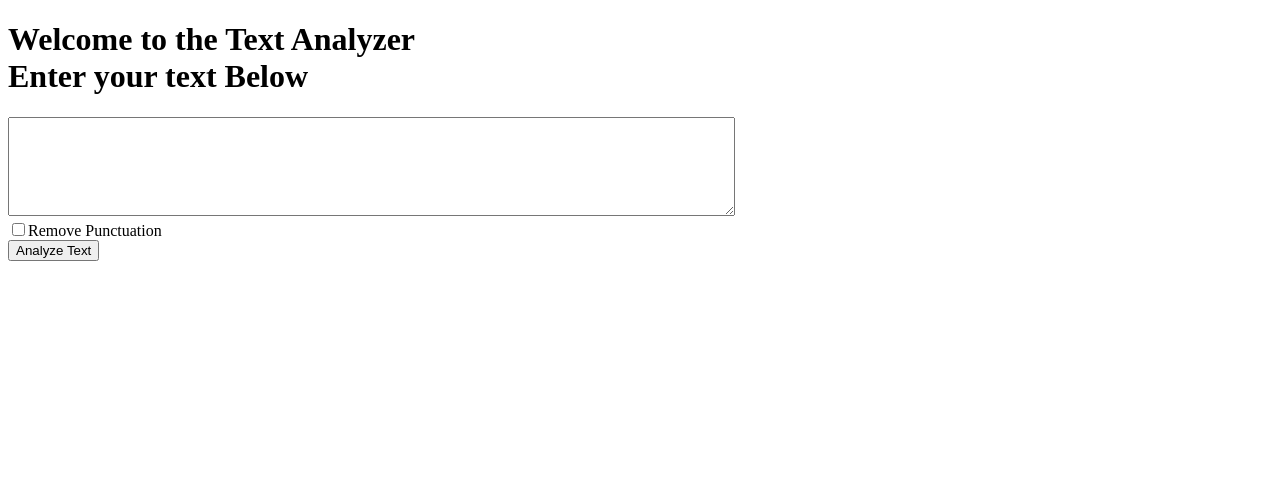
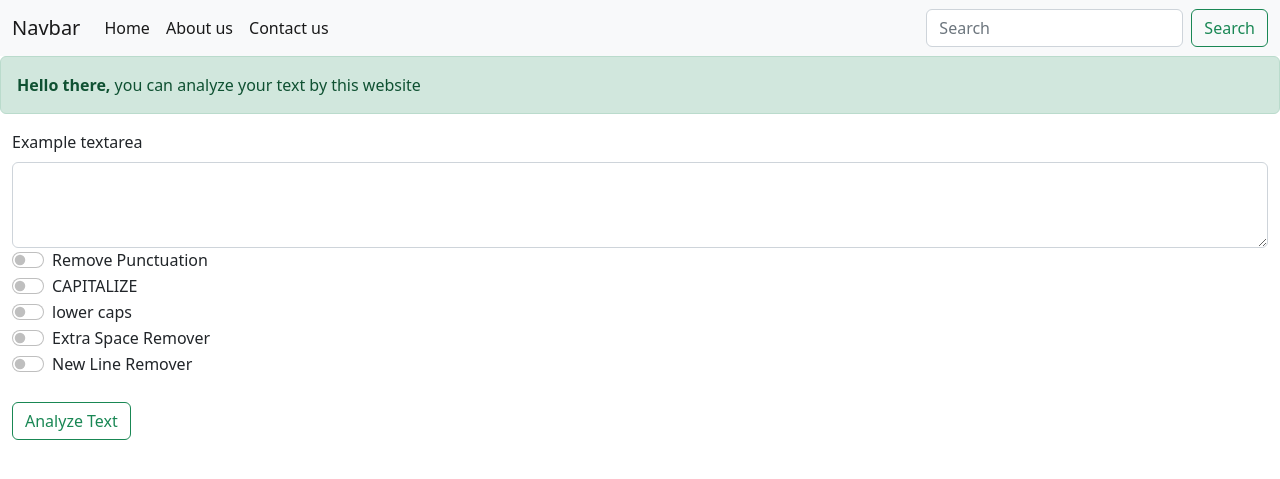
Before and after one commit to Anandraj134/Django, a Django app: page / in a window 1280 px wide. Shown: the top 479 px of the page. Run offline with Django 4.2, Linux system fonts and the light colour scheme.

Commit message:
14 videos completed

```diff
--- a/djangoProject/views.py
+++ b/djangoProject/views.py
@@ -24,11 +24,30 @@ def ex1(request):
 def analyze(request):
     djtext = request.GET.get('text', 'default')
     remove = request.GET.get('removepunc', 'off')
+    fullcaps = request.GET.get('fullcaps', 'off')
+    lowercaps = request.GET.get('lowercaps', 'off')
+    extraspace = request.GET.get('extraspace', 'off')
+    newline = request.GET.get('newline', 'off')
+
     analyzed = ""
     punc = """!()-{}[];:'"\,<>./?@#$%^&*_~"""
     if remove == 'on':
         for i in djtext:
             if i not in punc:
+                analyzed += i
+    elif fullcaps == 'on':
+        analyzed = str(djtext).upper()
+    elif lowercaps == 'on':
+        analyzed = str(djtext).lower()
+    elif extraspace == 'on':
+        for i in range(len(djtext)):
+            if djtext[i] == ' ' and djtext[i+1] == ' ':
+                pass
+            else:
+                analyzed += djtext[i]
+    elif newline == 'on':
+        for i in djtext:
+            if i != "\n":
                 analyzed += i
     else:
         analyzed = "You haven't checked the checkbox"
--- a/templates/index.html
+++ b/templates/index.html
@@ -1,19 +1,72 @@
-<!DOCTYPE html>
+<!doctype html>
 <html lang="en">
 <head>
-    <meta charset="UTF-8">
-    <title>Index</title>
+    <meta charset="utf-8">
+    <meta name="viewport" content="width=device-width, initial-scale=1">
+    <title>Bootstrap demo</title>
+    <link href="https://cdn.jsdelivr.net/npm/bootstrap@5.2.2/dist/css/bootstrap.min.css" rel="stylesheet"
+          integrity="sha384-Zenh87qX5JnK2Jl0vWa8Ck2rdkQ2Bzep5IDxbcnCeuOxjzrPF/et3URy9Bv1WTRi" crossorigin="anonymous">
 </head>
 <body>
-<h1>Welcome to the Text Analyzer<br>Enter your text Below</h1>
-<form action="/analyze" method="get">
-    <textarea name="text" style="margin: 0px; width: 721px; height: 93px;"></textarea>
-    <br>
-    <input type="checkbox" name="removepunc">Remove Punctuation<br>
-    <button type="submit">
-        Analyze Text
-    </button>
-</form>
+<nav class="navbar navbar-expand-lg bg-light">
+    <div class="container-fluid">
+        <a class="navbar-brand" href="#">Navbar</a>
+        <button class="navbar-toggler" type="button" data-bs-toggle="collapse" data-bs-target="#navbarSupportedContent"
+                aria-controls="navbarSupportedContent" aria-expanded="false" aria-label="Toggle navigation">
+            <span class="navbar-toggler-icon"></span>
+        </button>
+        <div class="collapse navbar-collapse" id="navbarSupportedContent">
+            <ul class="navbar-nav me-auto mb-2 mb-lg-0">
+                <li class="nav-item">
+                    <a class="nav-link active" aria-current="page" href="#">Home</a>
+                </li>
+                <li class="nav-item">
+                    <a class="nav-link active" aria-current="page" href="#">About us</a>
+                </li>
+                <li class="nav-item">
+                    <a class="nav-link active" aria-current="page" href="#">Contact us</a>
+                </li>
+            </ul>
+            <form class="d-flex" role="search">
+                <input class="form-control me-2" type="search" placeholder="Search" aria-label="Search">
+                <button class="btn btn-outline-success" type="submit">Search</button>
+            </form>
+        </div>
+    </div>
+</nav>
 
+<div class="alert alert-success" role="alert">
+    <strong>Hello there,</strong> you can analyze your text by this website
+</div>
+<div class="container-fluid">
+    <form action="/analyze" method="get">
+        <div>
+            <label for="exampleFormControlTextarea1" class="form-label">Example textarea</label>
+            <textarea class="form-control" name="text" id="exampleFormControlTextarea1" rows="3"></textarea>
+        </div>
+        <div class="form-check form-switch">
+            <input class="form-check-input" type="checkbox" name="removepunc" role="switch" id="flexSwitchCheckDefault">
+            <label class="form-check-label" for="flexSwitchCheckDefault">Remove Punctuation</label>
+        </div>
+        <div class="form-check form-switch">
+            <input class="form-check-input" type="checkbox" name="fullcaps" role="switch" id="flexSwitchCheckDefault">
+            <label class="form-check-label" for="flexSwitchCheckDefault">CAPITALIZE</label>
+        </div>
+        <div class="form-check form-switch">
+            <input class="form-check-input" type="checkbox" name="lowercaps" role="switch" id="flexSwitchCheckDefault">
+            <label class="form-check-label" for="flexSwitchCheckDefault">lower caps</label>
+        </div>
+        <div class="form-check form-switch">
+            <input class="form-check-input" type="checkbox" name="extraspace" role="switch" id="flexSwitchCheckDefault">
+            <label class="form-check-label" for="flexSwitchCheckDefault">Extra Space Remover</label>
+        </div>
+        <div class="form-check form-switch">
+            <input class="form-check-input" type="checkbox" name="newline" role="switch" id="flexSwitchCheckDefault">
+            <label class="form-check-label" for="flexSwitchCheckDefault">New Line Remover</label>
+        </div>
+        <br>
+        <button type="submit" class="btn btn-outline-success">Analyze Text</button>
+    </form>
+</div>
 </body>
 </html>
```
Also changed, not shown: templates/analyze.html (+54 -5 lines), templates/analyze2.html (added, +11 -0 lines), templates/tempIndex.html (added, +23 -0 lines).
